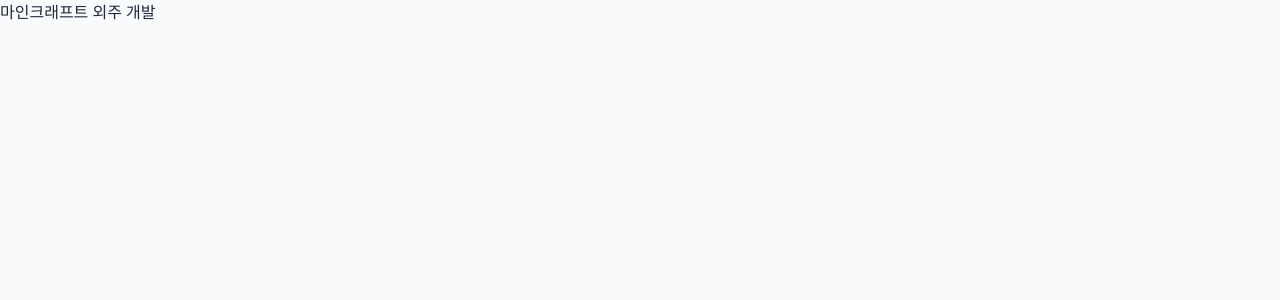
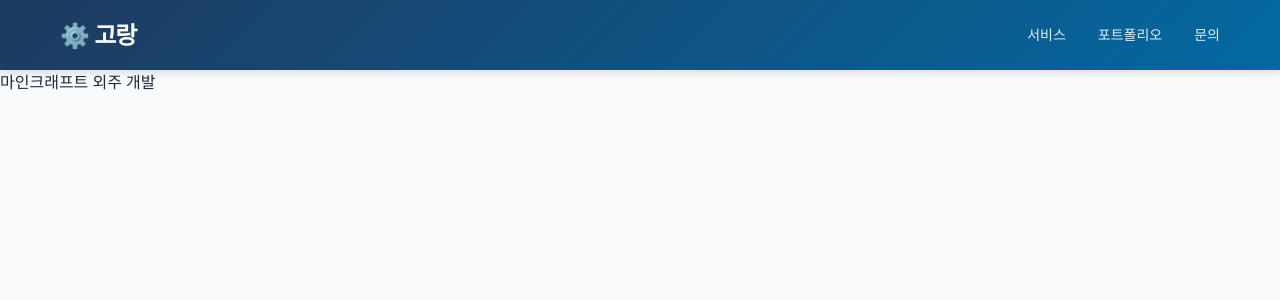
Before and after one commit to go-tiger/commission, a Next.js app: page / in a window 1280 px wide. Shown: the top 300 px of the page. Built offline with nearby package versions, Linux system fonts and the light colour scheme.

Commit message:
feat: Header 컴포넌트 구현

```diff
--- /dev/null
+++ b/app/components/Header.tsx
@@ -0,0 +1,56 @@
+'use client';
+
+export default function Header() {
+  const scrollTo = (id: string) => {
+    document.getElementById(id)?.scrollIntoView({ behavior: 'smooth' });
+  };
+
+  return (
+    <header
+      style={{
+        background: 'linear-gradient(135deg, var(--primary) 0%, var(--accent-dark) 100%)',
+        color: 'white',
+        padding: '1rem 0',
+        position: 'sticky',
+        top: 0,
+        zIndex: 100,
+        boxShadow: '0 4px 6px rgba(0,0,0,0.1)',
+      }}
+    >
+      <div style={{ maxWidth: '1200px', margin: '0 auto', padding: '0 20px' }}>
+        <div style={{ display: 'flex', justifyContent: 'space-between', alignItems: 'center' }}>
+          <div style={{ fontSize: '24px', fontWeight: 'bold', letterSpacing: '-1px' }}>
+            ⚙️ 고랑
+          </div>
+          <nav className="hidden sm:flex">
+            {[
+              { label: '서비스', id: 'services' },
+              { label: '포트폴리오', id: 'portfolio' },
+              { label: '문의', id: 'contact' },
+            ].map(({ label, id }) => (
+              <button
+                key={id}
+                onClick={() => scrollTo(id)}
+                style={{
+                  color: 'white',
+                  background: 'none',
+                  border: 'none',
+                  marginLeft: '2rem',
+                  fontSize: '14px',
+                  opacity: 0.9,
+                  cursor: 'pointer',
+                  transition: 'opacity 0.3s',
+                  fontFamily: 'inherit',
+                }}
+                onMouseEnter={(e) => ((e.currentTarget as HTMLElement).style.opacity = '1')}
+                onMouseLeave={(e) => ((e.currentTarget as HTMLElement).style.opacity = '0.9')}
+              >
+                {label}
+              </button>
+            ))}
+          </nav>
+        </div>
+      </div>
+    </header>
+  );
+}
--- a/app/page.tsx
+++ b/app/page.tsx
@@ -1,7 +1,12 @@
+import Header from './components/Header';
+
 export default function Home() {
   return (
-    <main>
-      <p>마인크래프트 외주 개발</p>
-    </main>
+    <>
+      <Header />
+      <main>
+        <p>마인크래프트 외주 개발</p>
+      </main>
+    </>
   );
 }
```
